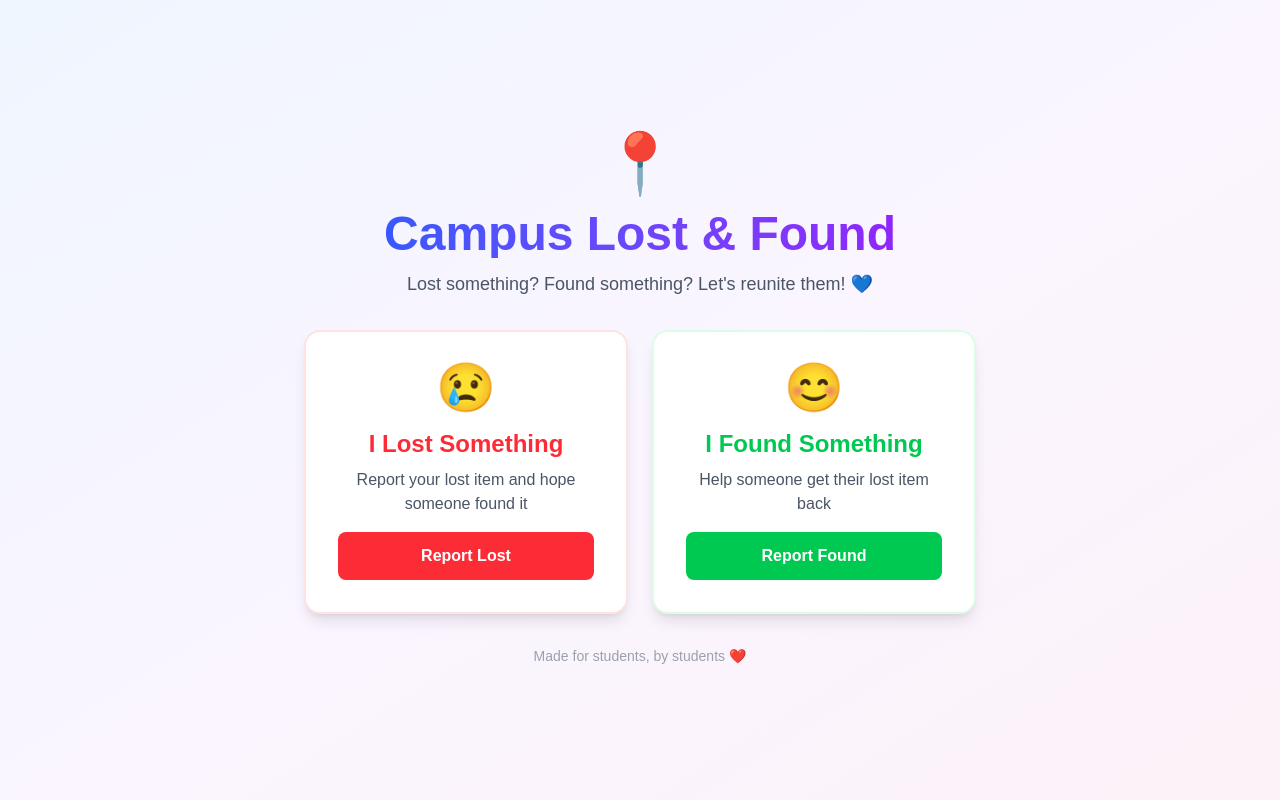
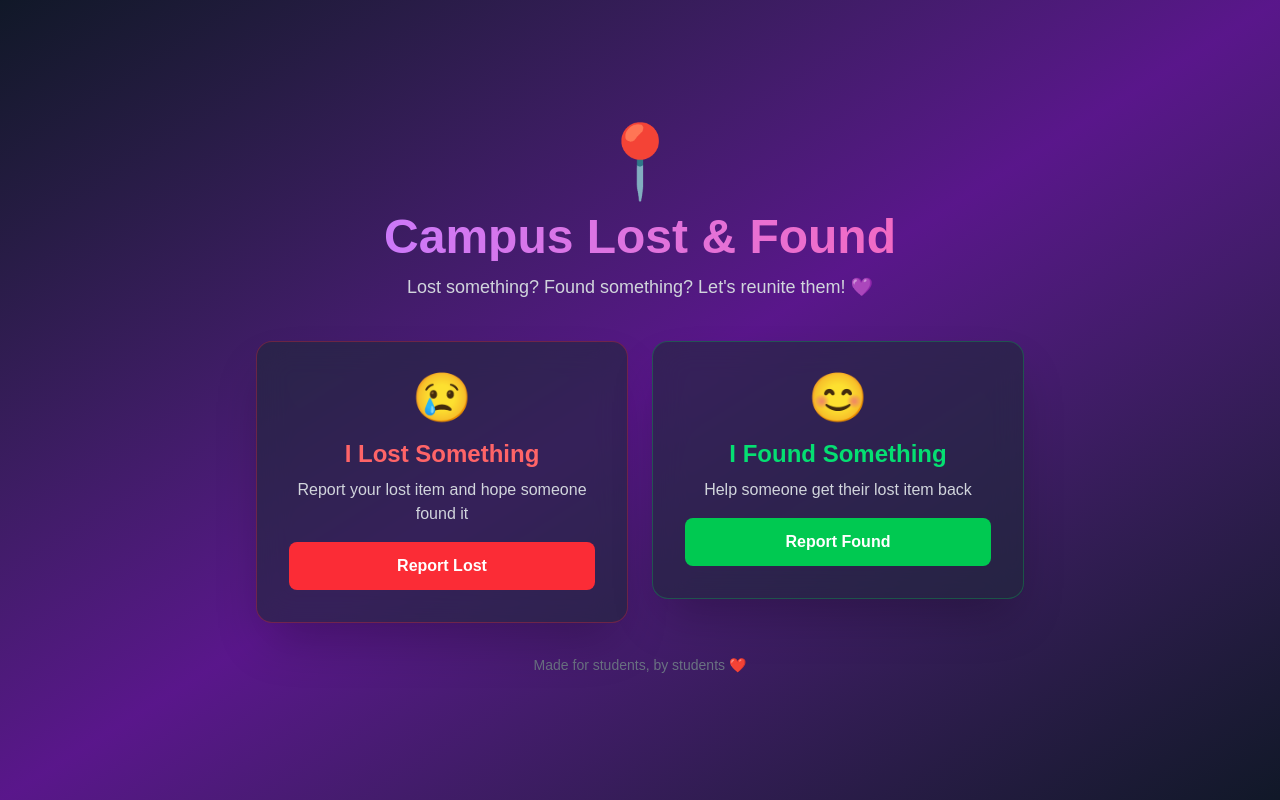
Before and after one commit to ridafarooq873-lgtm/-campus-lostfound, a Next.js app: page / in a window 1280 px wide. Built offline with nearby package versions, Linux system fonts and the light colour scheme.

Commit message:
Update page.tsx

```diff
--- a/app/page.tsx
+++ b/app/page.tsx
@@ -3,41 +3,36 @@ import Link from 'next/link'
 
 export default function HomePage() {
   return (
-    <main className="min-h-screen bg-gradient-to-br from-blue-50 via-purple-50 to-pink-50 flex items-center justify-center p-6">
-      <div className="max-w-2xl w-full text-center">
+    <main className="min-h-screen bg-gradient-to-br from-gray-900 via-purple-900 to-gray-900 flex items-center justify-center p-6">
+      <div className="max-w-3xl w-full text-center">
 
-        {/* LOGO / TITLE */}
-        <div className="mb-8">
-          <div className="text-6xl mb-4">📍</div>
-          <h1 className="text-5xl font-bold bg-gradient-to-r from-blue-600 to-purple-600 bg-clip-text text-transparent mb-3">
+        <div className="mb-10">
+          <div className="text-7xl mb-4">📍</div>
+          <h1 className="text-5xl font-bold bg-gradient-to-r from-purple-400 to-pink-400 bg-clip-text text-transparent mb-3">
             Campus Lost & Found
           </h1>
-          <p className="text-gray-600 text-lg">
-            Lost something? Found something? Let's reunite them! 💙
+          <p className="text-gray-300 text-lg">
+            Lost something? Found something? Let's reunite them! 💜
           </p>
         </div>
 
-        {/* ACTION CARDS */}
         <div className="grid md:grid-cols-2 gap-6 mb-8">
-
-          {/* LOST CARD */}
           <Link href="/lost" className="group">
-            <div className="bg-white p-8 rounded-2xl shadow-lg hover:shadow-2xl transition-all hover:-translate-y-2 border-2 border-red-100">
+            <div className="bg-gray-800/60 backdrop-blur-lg p-8 rounded-2xl shadow-2xl hover:shadow-purple-500/50 transition-all hover:-translate-y-2 border border-red-500/30">
               <div className="text-5xl mb-4">😢</div>
-              <h2 className="text-2xl font-bold text-red-500 mb-2">I Lost Something</h2>
-              <p className="text-gray-600 mb-4">Report your lost item and hope someone found it</p>
+              <h2 className="text-2xl font-bold text-red-400 mb-2">I Lost Something</h2>
+              <p className="text-gray-300 mb-4">Report your lost item and hope someone found it</p>
               <div className="bg-red-500 text-white py-3 px-6 rounded-lg font-semibold group-hover:bg-red-600">
                 Report Lost
               </div>
             </div>
           </Link>
 
-          {/* FOUND CARD */}
           <Link href="/found" className="group">
-            <div className="bg-white p-8 rounded-2xl shadow-lg hover:shadow-2xl transition-all hover:-translate-y-2 border-2 border-green-100">
+            <div className="bg-gray-800/60 backdrop-blur-lg p-8 rounded-2xl shadow-2xl hover:shadow-green-500/50 transition-all hover:-translate-y-2 border border-green-500/30">
               <div className="text-5xl mb-4">😊</div>
-              <h2 className="text-2xl font-bold text-green-500 mb-2">I Found Something</h2>
-              <p className="text-gray-600 mb-4">Help someone get their lost item back</p>
+              <h2 className="text-2xl font-bold text-green-400 mb-2">I Found Something</h2>
+              <p className="text-gray-300 mb-4">Help someone get their lost item back</p>
               <div className="bg-green-500 text-white py-3 px-6 rounded-lg font-semibold group-hover:bg-green-600">
                 Report Found
               </div>
@@ -45,8 +40,7 @@ export default function HomePage() {
           </Link>
         </div>
 
-        {/* FOOTER */}
-        <p className="text-gray-400 text-sm mt-8">
+        <p className="text-gray-500 text-sm mt-8">
           Made for students, by students ❤️
         </p>
       </div>
```
